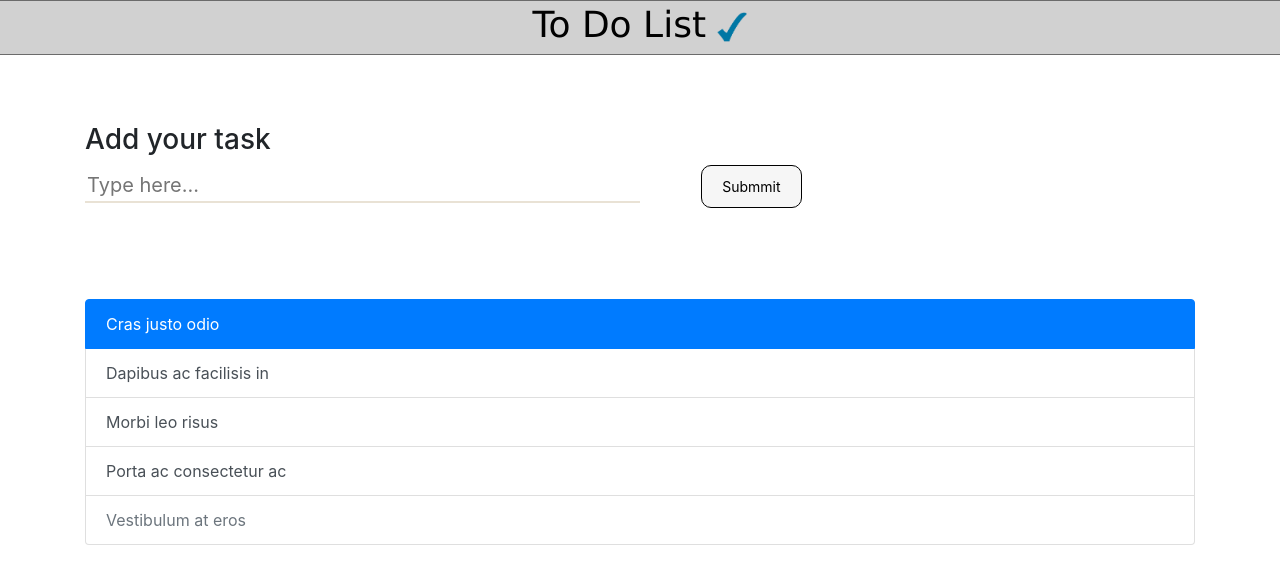
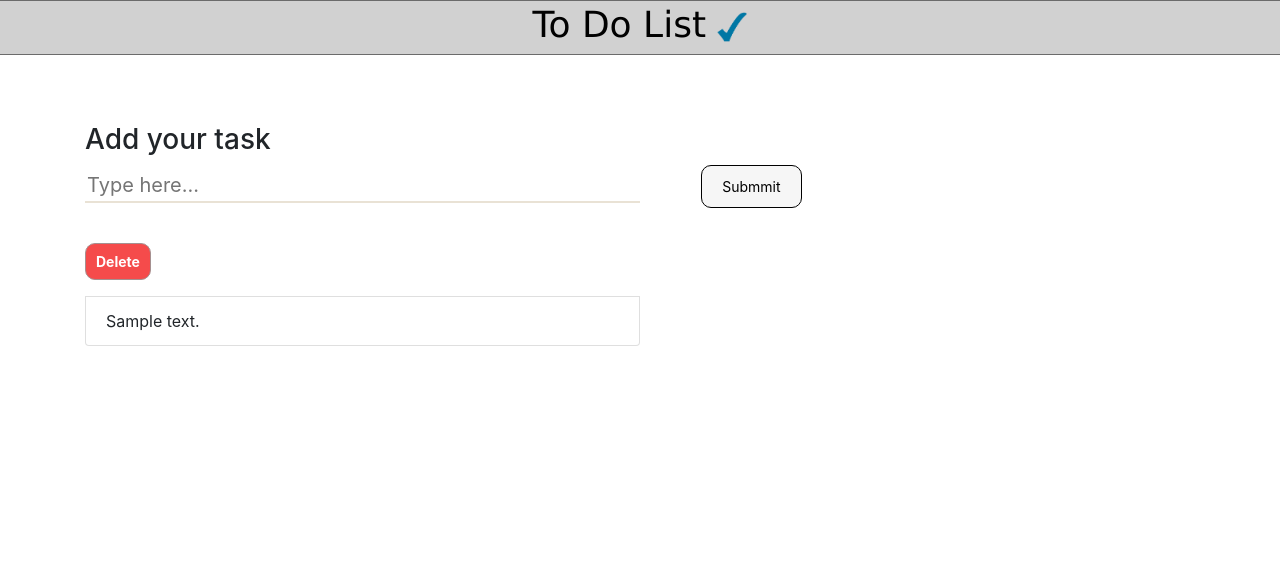
Before and after one commit to fgoesfer/to_do_list, a Django app: page / in a window 1280 px wide. Shown: the top 584 px of the page. Run offline with Django 3.2, Linux system fonts and the light colour scheme; tables that the repository leaves empty hold one stand-in row (values such as "Sample post"); some libraries are stand-ins or nearby versions.

Commit message:
Delete function implemented

```diff
--- a/todo/main/static/css/style.css
+++ b/todo/main/static/css/style.css
@@ -38,3 +38,20 @@
     background-color: rgba(196, 185, 31, 0.26);
     color: black;
   }
+
+.button_del {
+    background-color: rgba(245, 61, 61, 0.925);
+    border: 1px solid rgb(165, 144, 144);
+    border-radius: 10px;
+    color:white;
+    font-weight: 700;
+    padding: 7px 10px;
+    text-align: center;
+    display: inline-block;
+    font-size: 14px;
+  }
+
+.button_del:hover {
+    background-color: rgba(238, 63, 51, 0.26);
+    color: black;
+  }
--- a/todo/main/templates/main/index.html
+++ b/todo/main/templates/main/index.html
@@ -8,19 +8,20 @@
             <input class="input" type="text" placeholder="Type here..." required name="content">
             <button class="button" type="submit" style="margin-left: 1.5cm;"> Submmit</button>
         </form>
+
+
     </div>
 </div>
 
 <div class="row">
     <div class="col">
-        <div class="list-group" style="margin-top: 2cm;">
-            <a href="#" class="list-group-item list-group-item-action active">
-              Cras justo odio
-            </a>
-            <a href="#" class="list-group-item list-group-item-action">Dapibus ac facilisis in</a>
-            <a href="#" class="list-group-item list-group-item-action">Morbi leo risus</a>
-            <a href="#" class="list-group-item list-group-item-action">Porta ac consectetur ac</a>
-            <a href="#" class="list-group-item list-group-item-action disabled">Vestibulum at eros</a>
+        <div class="list-group" style="margin-top: .5cm;">
+            <form action="delete_all/" method="POST">
+                <button class="button_del" type="submit"> Delete</button>
+            </form>
+            {% for item in todo_items %}
+                <li class="list-group-item" style="width: 50%;">{{item.text}}</li>
+            {% endfor %}
           </div>
     </div>
 </div>
--- a/todo/main/urls.py
+++ b/todo/main/urls.py
@@ -19,5 +19,6 @@ from . import views
 
 urlpatterns = [
     path('', views.home, name='home'),
-    path('add_to_do/', views.add_to_do)
+    path('add_to_do/', views.add_to_do),
+    path('delete_all/', views.delete_all)
 ]
--- a/todo/main/views.py
+++ b/todo/main/views.py
@@ -6,14 +6,23 @@ from .models import Todo
 
 
 def home(request):
-    return render(request, 'main/index.html')
+    todo_items = Todo.objects.all().order_by('-added_date')
+    return render(request, 'main/index.html', {'todo_items': todo_items})
 
 @csrf_exempt
 def add_to_do(request):
     current_data = timezone.now()
     content = request.POST['content']
-    #Todo.added_date = current_data
-    #Todo.text = content
-    aux = Todo.objects.create(added_date=current_data, text=content)
+    Todo.objects.create(added_date=current_data, text=content)
 
     return HttpResponseRedirect("/")
+
+@csrf_exempt
+def delete_all(request):
+    """
+    Function that delets all the list
+    """
+
+    Todo.objects.all().delete()
+
+    return HttpResponseRedirect("/")
```
Also changed, not shown: todo/db.sqlite3.
